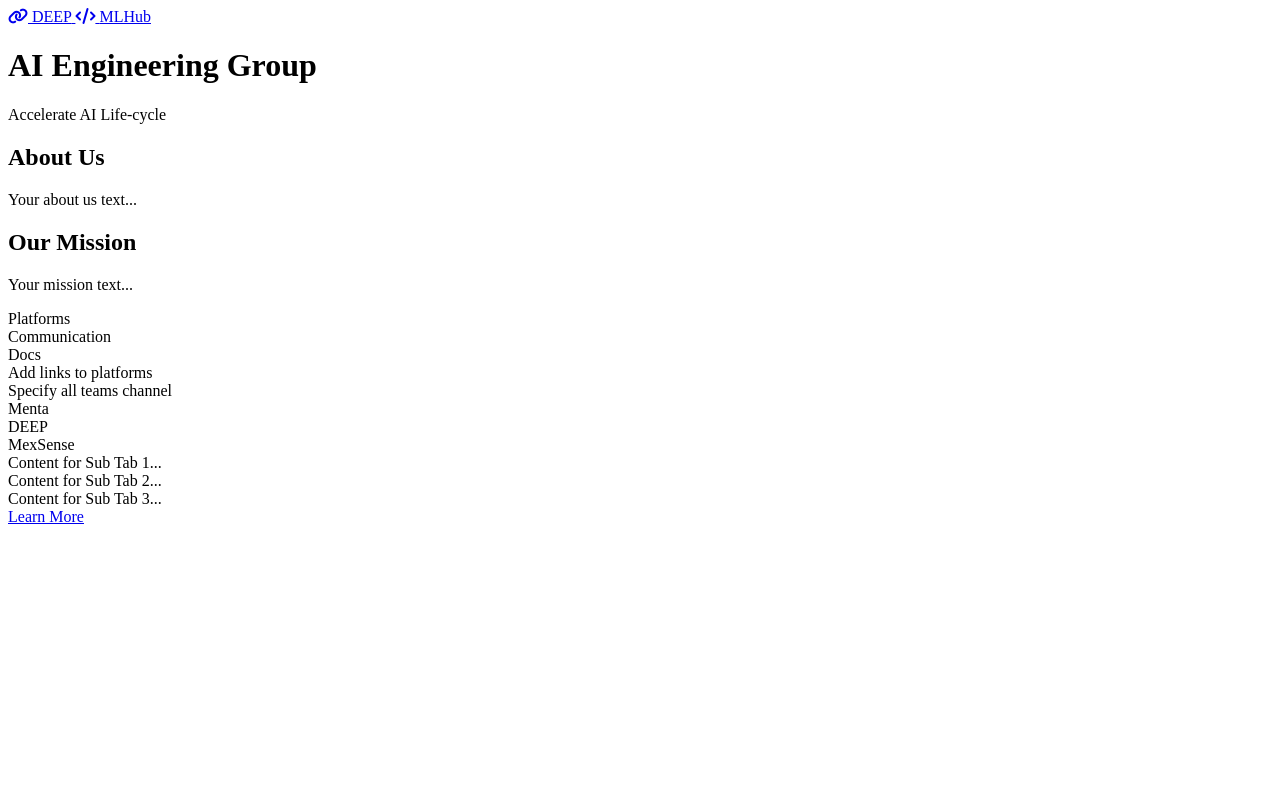
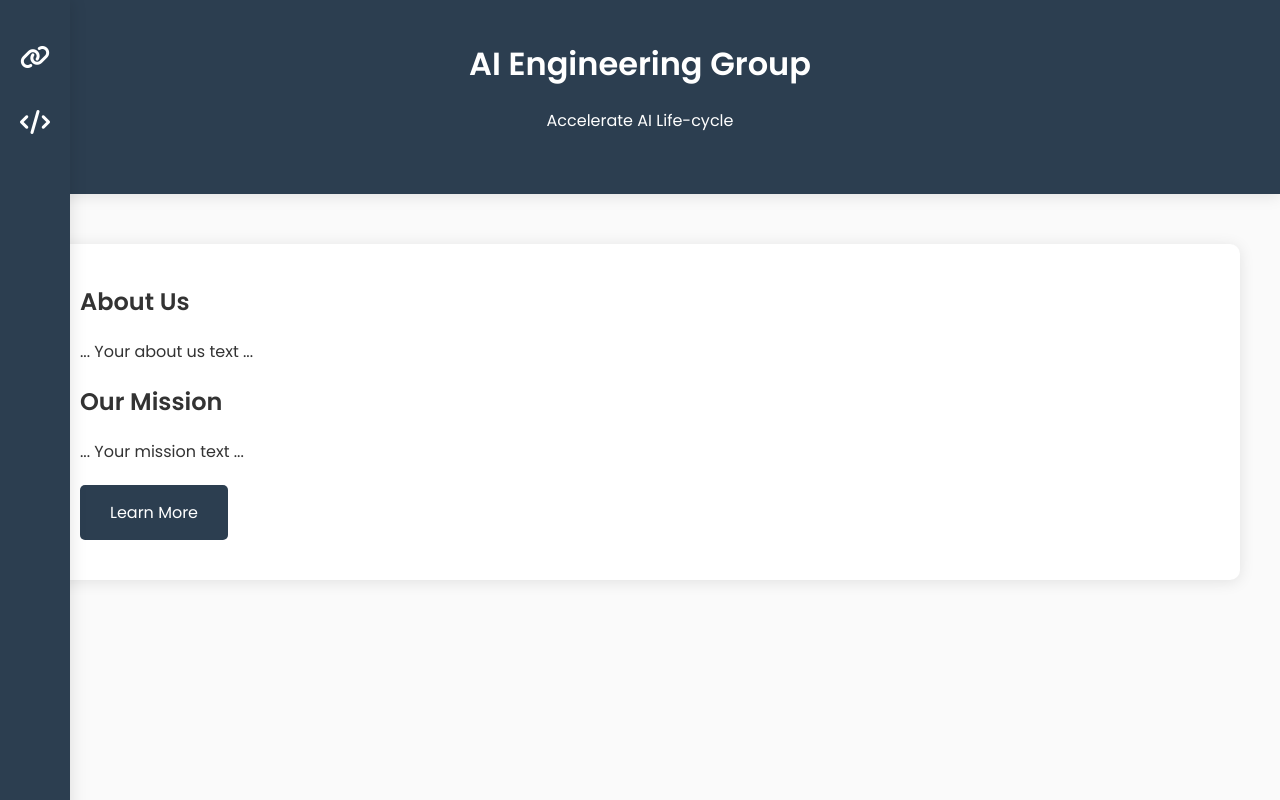
Before and after one commit to shohad25/shohad25.github.io, a plain HTML site: page index.html in a window 1280 px wide. Drawn offline with Linux system fonts and the light colour scheme.

Commit message:
Update index.html

```diff
--- a/index.html
+++ b/index.html
@@ -1,63 +1,140 @@
 <!DOCTYPE html>
 <html lang="en">
+
 <head>
+    <!-- Metadata -->
     <meta charset="UTF-8">
     <meta name="viewport" content="width=device-width, initial-scale=1.0">
+
+    <!-- Title of your website -->
     <title>AI Engineering - Mobileye</title>
+
+    <!-- Font Awesome stylesheet for icons & Google Fonts for typography -->
     <link rel="stylesheet" href="https://cdnjs.cloudflare.com/ajax/libs/font-awesome/6.0.0-beta3/css/all.min.css">
     <link href="https://fonts.googleapis.com/css2?family=Poppins:wght@400;600&display=swap" rel="stylesheet">
-    <link rel="stylesheet" href="styles.css">
+
+    <style>
+        /* Resetting some default browser styles */
+        body, h1, h2, p, a {
+            margin: 0;
+            padding: 0;
+            font-family: 'Poppins', sans-serif;
+            text-decoration: none;
+        }
+
+        body {
+            background-color: #fafafa;
+            color: #333;
+            font-size: 16px;
+        }
+
+        /* Header Styling */
+        header {
+            background-color: #2C3E50;
+            color: white;
+            text-align: center;
+            padding: 40px 0;
+            box-shadow: 0 2px 15px rgba(0, 0, 0, 0.1);
+        }
+
+        /* Container styling for central content */
+        .container {
+            max-width: 1200px;
+            margin: 50px auto;
+            padding: 0 20px;
+        }
+
+        .content {
+            padding: 40px;
+            background-color: white;
+            box-shadow: 0 2px 15px rgba(0, 0, 0, 0.1);
+            border-radius: 10px;
+        }
+
+        /* Headings and paragraphs */
+        h1, h2 {
+            font-weight: 600;
+            margin-bottom: 20px;
+        }
+
+        p {
+            line-height: 1.6;
+            margin-bottom: 20px;
+        }
+
+        /* Button styling */
+        .btn {
+            display: inline-block;
+            background-color: #2C3E50;
+            color: white;
+            padding: 15px 30px;
+            border-radius: 5px;
+            transition: background-color 0.3s ease;
+        }
+
+        .btn:hover {
+            background-color: #1A242F;
+        }
+
+        /* Sidebar styling */
+        .sidebar {
+            position: fixed;
+            top: 0;
+            left: 0;
+            height: 100%;
+            width: 70px;
+            background-color: #2C3E50;
+            padding-top: 40px;
+            box-shadow: 2px 0 15px rgba(0, 0, 0, 0.1);
+        }
+
+        .sidebar a {
+            display: block;
+            text-align: center;
+            margin-bottom: 30px;
+            color: white;
+            font-size: 24px;
+            transition: background-color 0.3s ease, transform 0.3s ease;
+        }
+
+        .sidebar a:hover {
+            background-color: #1A242F;
+            transform: scale(1.1);
+        }
+    </style>
 </head>
+
 <body>
     <!-- Sidebar with icon links -->
     <div class="sidebar">
+        <!-- Icon linking to the first URL -->
+        <a href="https://deep.mobileye.com/" title="DEEP"><i class="fas fa-link"></i></a>
+        <!-- Icon linking to the second URL -->
+        <a href="https://ml.angie.mobileye.com/" title="MLHub"><i class="fas fa-code"></i></a>
+        <!-- Continue adding icons and URLs as needed -->
+    </div>
 
-        <a href="https://deep.mobileye.com" title="DEEP">
-            <i class="fas fa-link"></i>
-            <span class="link-text">DEEP</span>
-        </a>
-        <a href="https://ml.angie.mobileye.com/" title="MLHub">
-            <i class="fas fa-code"></i>
-            <span class="link-text">MLHub</span>
-        </a>
-
-    </div>
     <!-- Header section -->
     <header>
         <h1>AI Engineering Group</h1>
         <p>Accelerate AI Life-cycle</p>
     </header>
+
     <!-- Main content section -->
     <div class="container">
         <div class="content">
             <!-- About section -->
             <h2>About Us</h2>
-            <p>Your about us text...</p>
+            <p>... Your about us text ...</p>
+
             <!-- Mission section -->
             <h2>Our Mission</h2>
-            <p>Your mission text...</p>
-            <!-- Tabs Menu -->
-            <div class="tabs">
-                <div class="tab" data-tab="1">Platforms</div>
-                <div class="tab" data-tab="2">Communication</div>
-                <div class="tab" data-tab="3">Docs</div>
-            </div>
-            <!-- Tab Contents -->
-            <div class="tab-content" data-content="1">Add links to platforms</div>
-            <div class="tab-content" data-content="2">Specify all teams channel</div>
-            <div class="tab-content" data-content="3">
-                <div class="sub-tabs">
-                    <div class="sub-tab" data-sub-tab="1">Menta</div>
-                    <div class="sub-tab" data-sub-tab="2">DEEP</div>
-                    <div class="sub-tab" data-sub-tab="3">MexSense</div>
-                </div>
-                <div class="sub-tab-content" data-sub-content="1">Content for Sub Tab 1...</div>
-                <div class="sub-tab-content" data-sub-content="2">Content for Sub Tab 2...</div>
-                <div class="sub-tab-content" data-sub-content="3">Content for Sub Tab 3...</div>
-            </div>
+            <p>... Your mission text ...</p>
+
+            <!-- Example button -->
             <a href="#" class="btn">Learn More</a>
         </div>
     </div>
-    <script src="scripts.js"></script>
 </body>
+
 </html>
```
